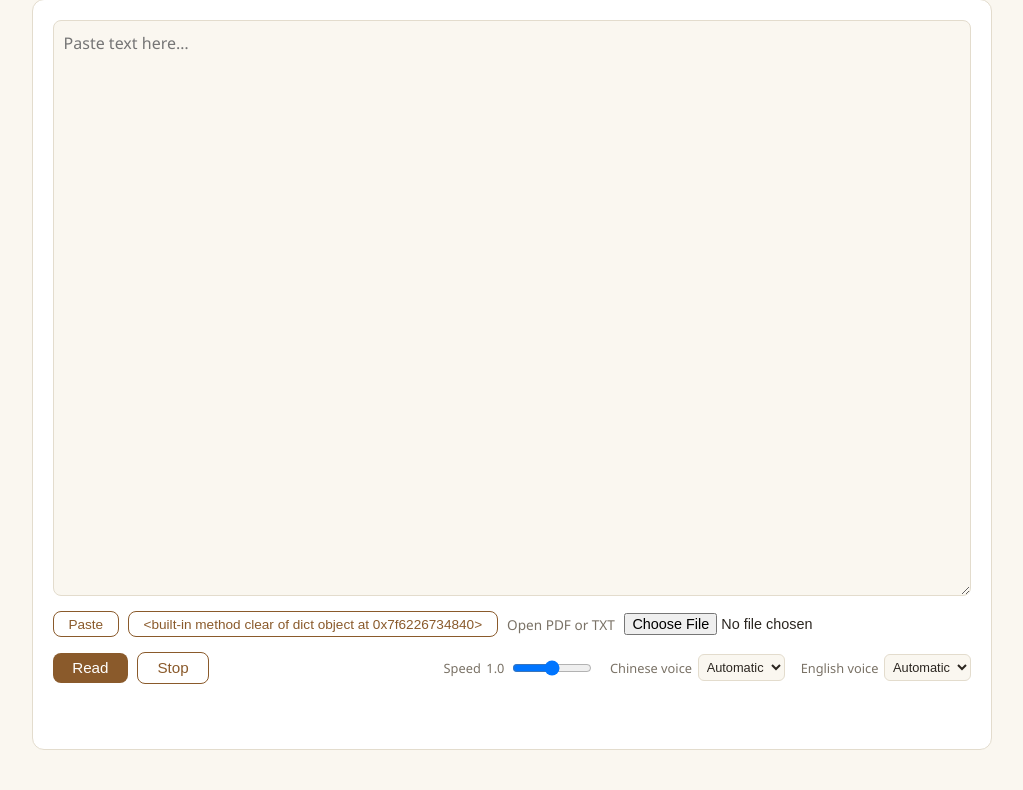
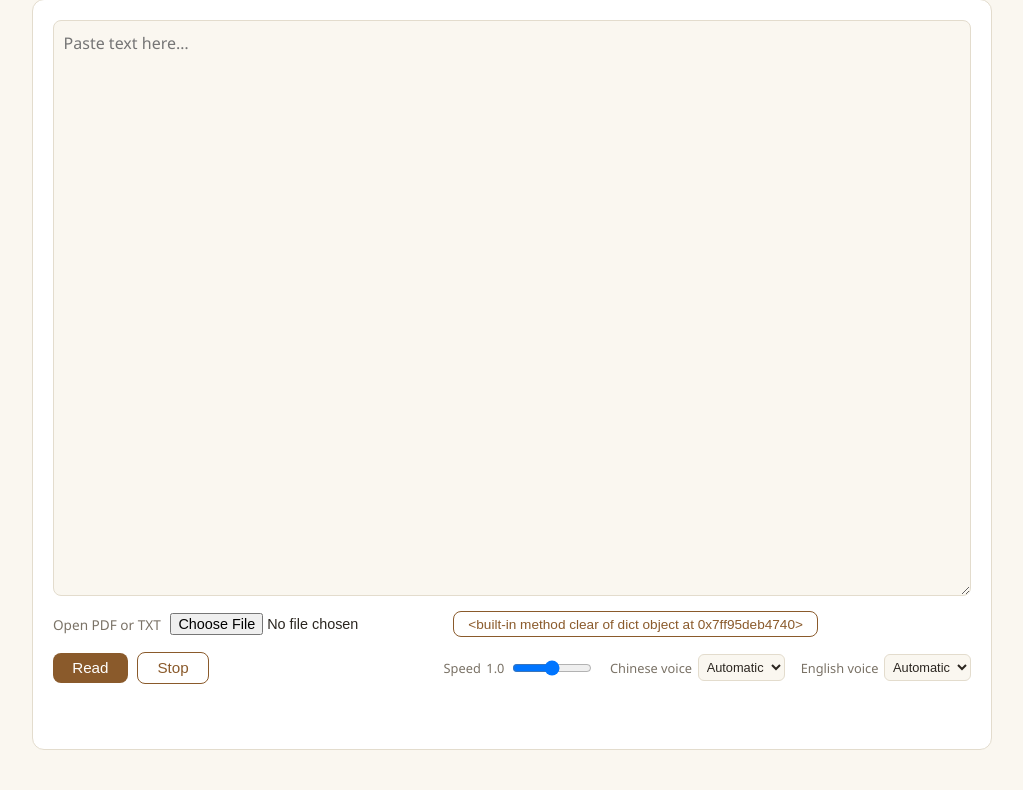
Before and after one commit to abc01013579/zhouyi-divination, a Flask app: page /read?lang=en in a window 1280 px wide. Shown: the part 205-995 px from the top of the page, without its empty margins (128-1151 px from the left). Run offline with Flask 3, Linux system fonts and the light colour scheme.

Commit message:
Read Aloud: drop Paste button, move Clear after file picker
Ctrl+V / long-press paste already fills the text box, and the button
was hidden in browsers without clipboard access anyway.

Co-Authored-By: Claude Opus 5.5 <noreply@anthropic.com>

```diff
--- a/app.py
+++ b/app.py
@@ -114,9 +114,7 @@ READ_STRINGS = {
         "heading": "朗读",
         "hint": "粘贴文字，或打开 PDF / TXT 文件，中文用中文声音读，英文用英文声音读。选中一段只读那一段；把光标放在某处就从那里读起。文字只在本机处理，不上传。",
         "text_placeholder": "在此粘贴文字……",
-        "paste": "粘贴",
         "clear": "清空",
-        "paste_error": "无法读取剪贴板，请用 Ctrl+V 粘贴。",
         "file_label": "打开 PDF 或 TXT",
         "play": "朗读",
         "pause": "暂停",
@@ -143,9 +141,7 @@ READ_STRINGS = {
         "heading": "Read Aloud",
         "hint": "Paste text, or open a PDF / TXT file. Chinese is read with a Chinese voice, English with an English voice. Select a passage to read just that, or click somewhere to start from there. Everything stays on this device; nothing is uploaded.",
         "text_placeholder": "Paste text here…",
-        "paste": "Paste",
         "clear": "Clear",
-        "paste_error": "Couldn't read the clipboard; paste with Ctrl+V instead.",
         "file_label": "Open PDF or TXT",
         "play": "Read",
         "pause": "Pause",
--- a/templates/read.html
+++ b/templates/read.html
@@ -21,12 +21,11 @@
       <textarea id="text" class="read-text" placeholder="{{ t.text_placeholder }}"></textarea>
 
       <div class="read-tools">
-        <button type="button" id="paste">{{ t.paste }}</button>
-        <button type="button" id="clear">{{ t.clear }}</button>
         <label class="read-file">
           {{ t.file_label }}
           <input type="file" id="file" accept=".pdf,.txt,application/pdf,text/plain">
         </label>
+        <button type="button" id="clear">{{ t.clear }}</button>
       </div>
 
       <div class="read-controls">
@@ -61,7 +60,6 @@
 
     var textEl = document.getElementById("text");
     var fileEl = document.getElementById("file");
-    var pasteEl = document.getElementById("paste");
     var clearEl = document.getElementById("clear");
     var playEl = document.getElementById("play");
     var stopEl = document.getElementById("stop");
@@ -293,7 +291,7 @@
       s.addEventListener("change", function () { save(s.id, s.value); });
     });
 
-    // ---- paste / clear ----
+    // ---- clear ----
     // setText:  replace everything in the box, as if newly loaded
     function setText(text) {
       finish("");
@@ -302,17 +300,6 @@
       builtFrom = null;
     }
 
-    if (navigator.clipboard && navigator.clipboard.readText) {
-      pasteEl.addEventListener("click", async function () {
-        try {
-          setText((await navigator.clipboard.readText()).trim());
-        } catch (e) {
-          setStatus(T.paste_error);
-        }
-      });
-    } else {
-      pasteEl.hidden = true;        // this browser can't read the clipboard
-    }
     clearEl.addEventListener("click", function () {
       setText("");
       textEl.focus();
```
